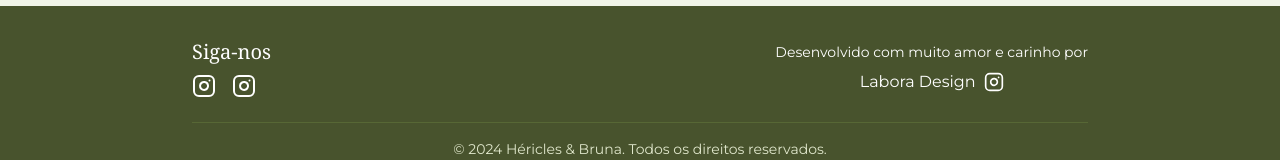
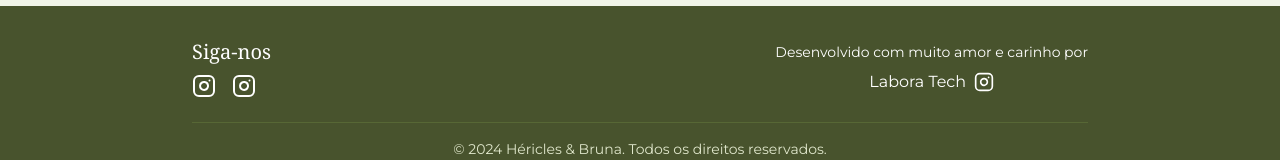
Before and after one commit to hericlessssss/casei-web-app, a React (Vite) app: page / in a window 1280 px wide. Shown: the part 1416-1576 px from the top of the page. Built offline with nearby package versions, Linux system fonts and the light colour scheme.

Commit message:
update credits

```diff
--- a/src/pages/Home.tsx
+++ b/src/pages/Home.tsx
@@ -127,7 +127,7 @@ function Home() {
                 rel="noopener noreferrer"
                 className="flex items-center justify-center space-x-2 hover:text-olive-200 transition-colors"
               >
-                <span>Labora Design</span>
+                <span>Labora Tech</span>
                 <Instagram className="w-5 h-5" />
               </a>
             </div>
```
